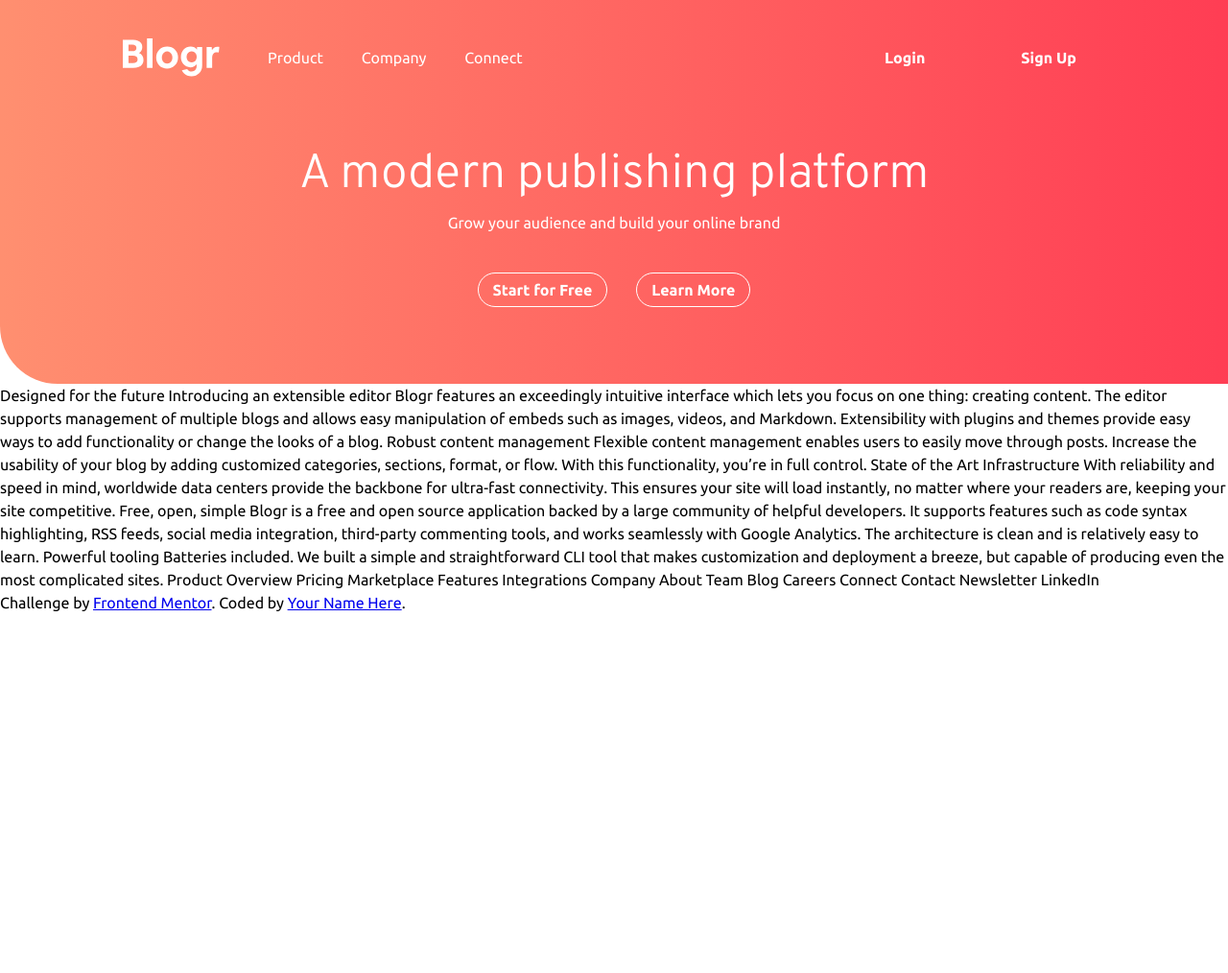
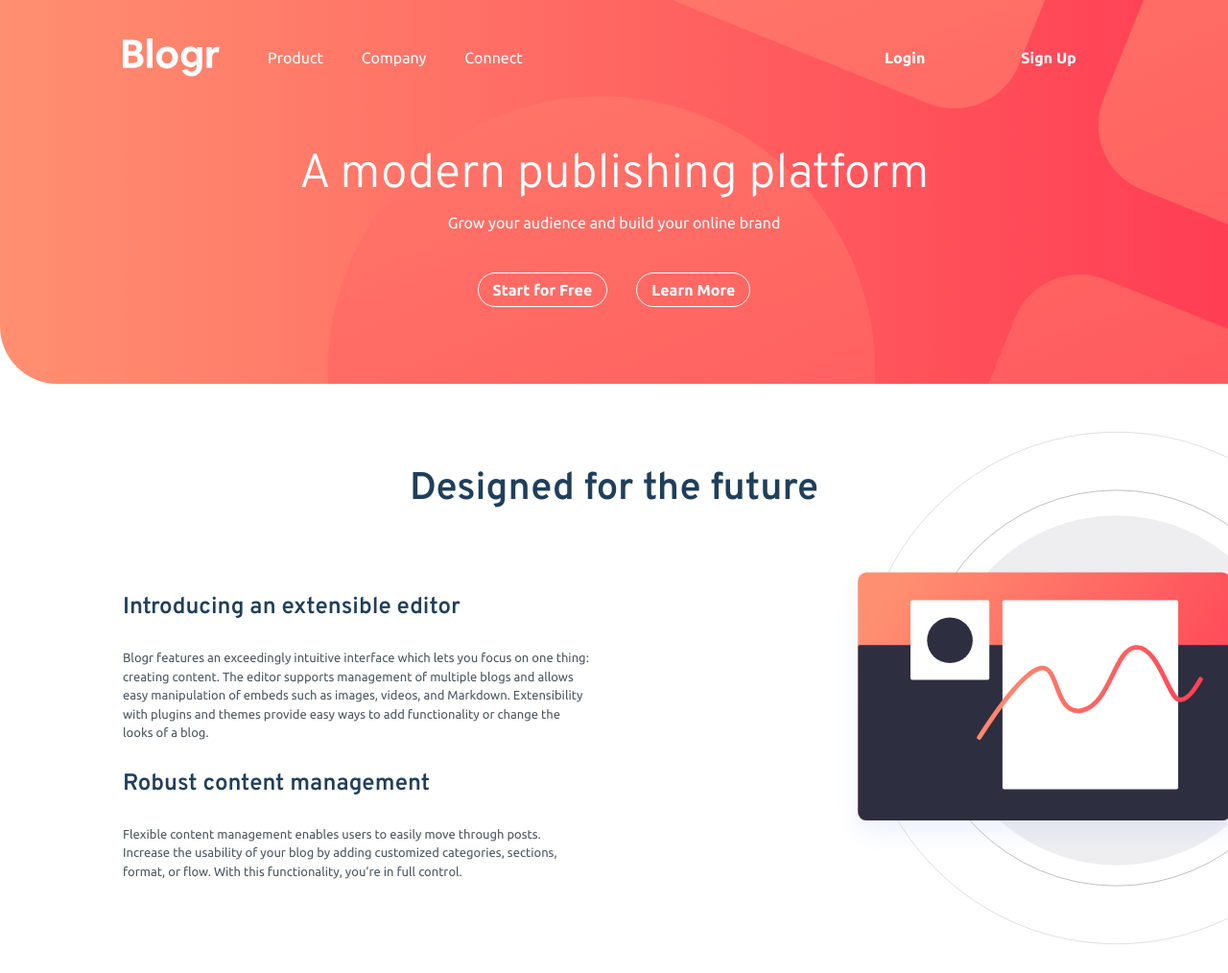
Before and after one commit to luispazcode/blogr-landing-page, a plain HTML site: page index.html in a window 1280 px wide. Shown: the top 1014 px of the page at 96% size. Before the commit the page ends 800 px from the top, so only its background shows below. Drawn offline with Linux system fonts and the light colour scheme.

Commit message:
2nd commit, main landing complete view desktop

```diff
--- a/css/styles.css
+++ b/css/styles.css
@@ -37,6 +37,7 @@ body {
     background-color: var(--white);
     width: 100%;
     height: 100vh;
+
 }
 
 /** GLOBALES **/
@@ -72,6 +73,9 @@ img {
     background-image: linear-gradient(to right, var(--gVeryLightRed), var(--gLightRed));
     min-height: 40rem;
     border-bottom-left-radius: 6rem;
+    position: relative;
+    z-index: 0;
+    overflow: hidden;
 }
 
 .encabezado a {
@@ -85,6 +89,8 @@ img {
     place-items: center;
     padding: 4rem 0;
     /* border: 1px solid black; */
+    /* position: relative;
+    z-index: 1; */
 }
 
 .izq {
@@ -110,6 +116,10 @@ img {
 }
 
 /* Portada */
+/* .portada {
+    position: relative;
+    z-index: 1;
+} */
 .portada-title {
     font-size: 5rem;
     color: var(--white);
@@ -143,3 +153,56 @@ img {
     background-color: var(--white);
     color: var(--lightRed);
 }
+
+.bg-portada {
+    position: fixed;
+    z-index: -9999;
+    top: -95rem;
+    right: -93rem;
+    /* background-size: cover; */
+    max-width: 230rem;
+}
+
+/* Cuerpo */
+.content-page {
+    position: relative;
+    z-index: 0;
+    background-color: var(--white);
+    overflow: hidden;
+
+}
+
+.cp-title {
+    margin-top: 0;
+    padding-top: 8rem;
+    color: var(--veryDarkBlue);
+    font-weight: 700;
+    font-size: 4rem;
+    margin-bottom: 5rem;
+}
+
+.cp-body {
+    display: grid;
+    grid-template-columns: repeat(2,1fr);
+    gap: 5rem;
+}
+
+.cbt-title {
+    color: var(--veryDarkBlue);
+    font-weight: bold;
+    font-size: 2.4rem;
+}
+
+.cbt-text {
+    color: var(--veryDarkGrayishBlue);
+    font-size: 1.3rem;
+}
+
+.cp-body-bg {
+    max-width: 56rem;
+    position: fixed;
+    right: -15rem;
+    top: 45rem;
+}
+
+.main-contenido {margin-bottom: 8rem;}
--- a/index.html
+++ b/index.html
@@ -15,7 +15,9 @@
 
 </head>
 <body>
+
   <div class="encabezado">
+    <img class="bg-portada" src="images/bg-pattern-intro-desktop.svg" alt="fondo-portada">
     <header class="header contenedor">
       <div class="izq">
         <img src="images/logo.svg" alt="logo">
@@ -52,6 +54,25 @@
     </div>
   </div>
 
+  <main class="content-page">
+    <div class="main-contenido contenedor">
+      <h2 class="cp-title text-center">Designed for the future</h2>
+      <div class="cp-body">
+        <div class="cp-body-text">
+          <h3 class="cbt-title">Introducing an extensible editor</h3>
+          <p class="cbt-text">Blogr features an exceedingly intuitive interface which lets you focus on one thing: creating content.
+            The editor supports management of multiple blogs and allows easy manipulation of embeds such as images,
+            videos, and Markdown. Extensibility with plugins and themes provide easy ways to add functionality or
+            change the looks of a blog.</p>
+
+            <h3 class="cbt-title">Robust content management</h3>
+            <p class="cbt-text">Flexible content management enables users to easily move through posts. Increase the usability of your blog
+              by adding customized categories, sections, format, or flow. With this functionality, you’re in full control.</p>
+        </div>
+        <img src="images/illustration-editor-desktop.svg" alt="logo-main" class="cp-body-bg">
+      </div>
+    </div>
+  </main>
 
 
 
@@ -60,19 +81,6 @@
 
 
 
-
-
-  Designed for the future
-
-  Introducing an extensible editor
-  Blogr features an exceedingly intuitive interface which lets you focus on one thing: creating content.
-  The editor supports management of multiple blogs and allows easy manipulation of embeds such as images,
-  videos, and Markdown. Extensibility with plugins and themes provide easy ways to add functionality or
-  change the looks of a blog.
-
-  Robust content management
-  Flexible content management enables users to easily move through posts. Increase the usability of your blog
-  by adding customized categories, sections, format, or flow. With this functionality, you’re in full control.
 
   State of the Art Infrastructure
   With reliability and speed in mind, worldwide data centers provide the backbone for ultra-fast connectivity.
```
